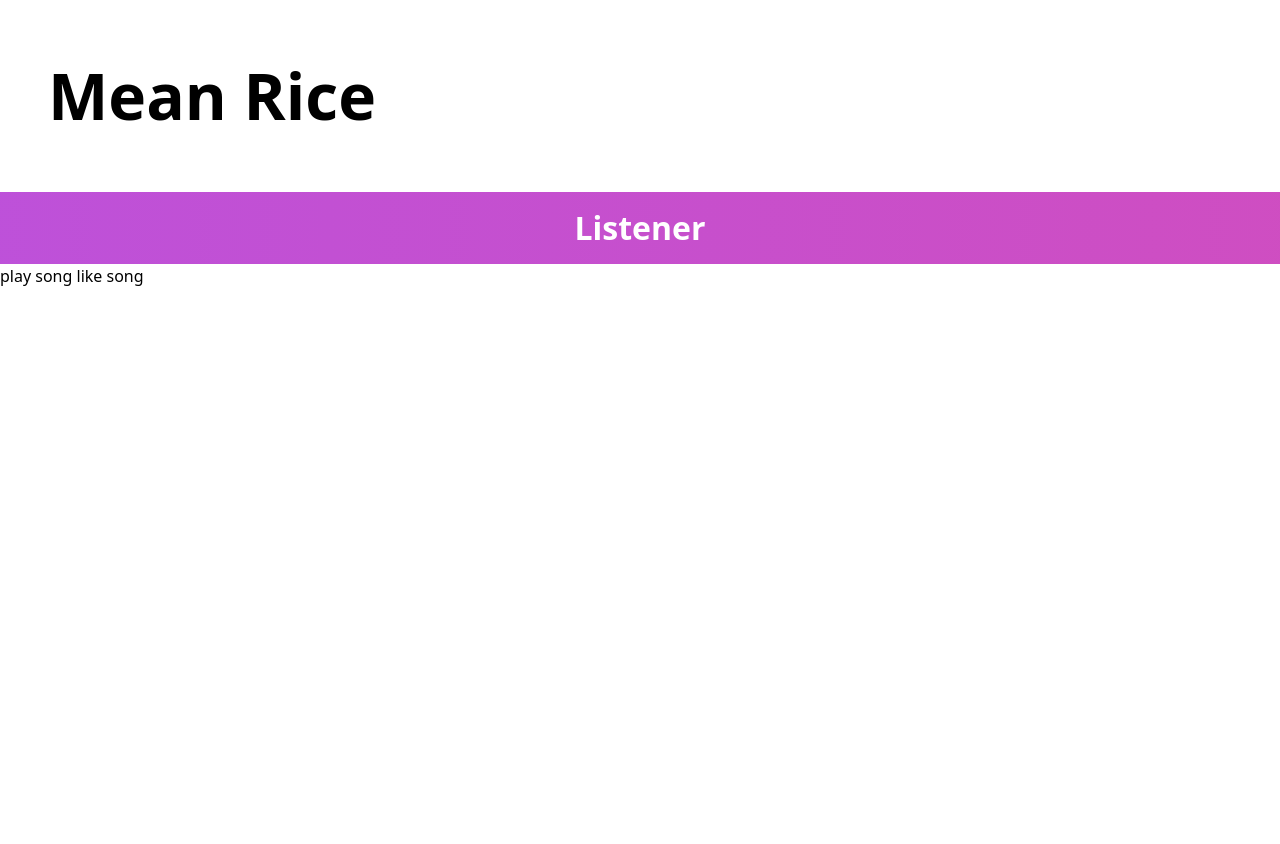
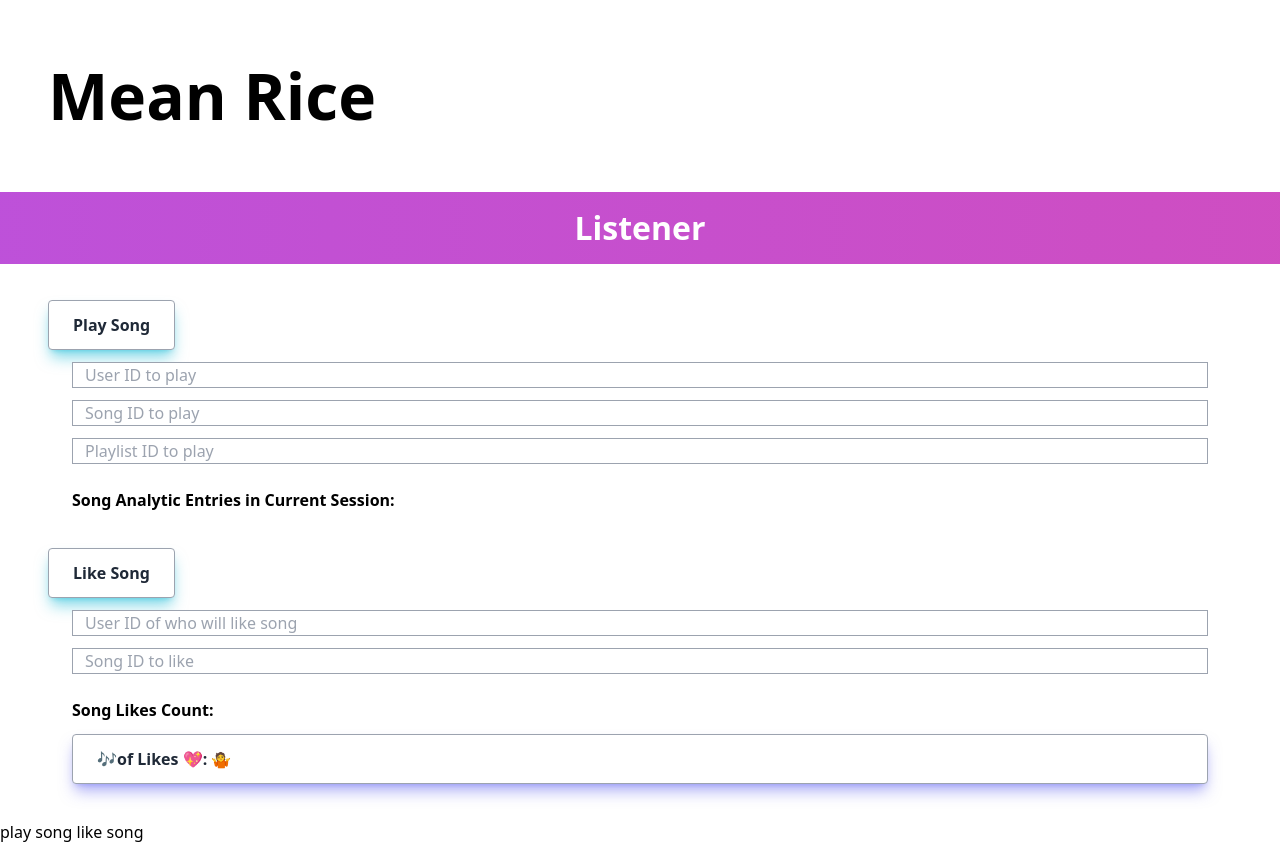
Before and after one commit to J-Rebs/Mean-Rice, a SvelteKit app: page /listener in a window 1280 px wide. Before the commit the page ends 800 px from the top, so only its background shows below. Built offline with nearby package versions, Linux system fonts and the light colour scheme.

Commit message:
updates to artist page

```diff
--- a/src/routes/admin/+page.svelte
+++ b/src/routes/admin/+page.svelte
@@ -35,33 +35,38 @@
 
   let addUserCallCount = 0;
   let userData = {
-        realName: '' ,
-        userType: '' ,
-        mainGenre: '',
-        age: ''
-      };
+    realName: "",
+    userType: "",
+    mainGenre: "",
+    age: "",
+  };
   async function addUser() {
     // axios format call src: https://rapidapi.com/guides/call-apis-svelte-axios, https://axios-http.com/docs/api_intro, https://masteringjs.io/tutorials/axios/delete
     userData.realName = String(userData.realName);
     userData.userType = String(userData.userType);
     userData.mainGenre = String(userData.mainGenre);
     userData.age = String(userData.age);
-    console.log("arguments recieved into add user are:", userData.realName, userData.userType, userData.mainGenre, userData.age);
+    console.log(
+      "arguments recieved into add user are:",
+      userData.realName,
+      userData.userType,
+      userData.mainGenre,
+      userData.age
+    );
     let error = null;
     try {
-
       const res = await axios.post(
         `https://music-tonic.herokuapp.com/client1-rest/createUser?realname=${userData.realName}&usertype=${userData.userType}&maingenre=${userData.mainGenre}&age=${userData.age}`
       );
       addUserCallCount += 1;
-      let addedUser = res.data
+      let addedUser = res.data;
       console.log("added user is:", addedUser);
       return addedUser;
     } catch (e) {
       error = e;
       addUserCallCount += 1;
       alert("Adding a user ran into an error");
-      console.log("error in adding user",error);
+      console.log("error in adding user", error);
       return null;
     }
   }
@@ -71,26 +76,28 @@
   async function deleteUser() {
     let error = null;
     try {
-
       const res = await axios.delete(
         `https://music-tonic.herokuapp.com/client1-rest/deleteUser?id=${deleteId}`
       );
       deleteUserCallCount += 1;
-      let deletedUser = res.data
+      let deletedUser = res.data;
       console.log("deleted user is:", deletedUser);
       return deletedUser;
     } catch (e) {
       error = e;
       deleteUserCallCount += 1;
       alert("Deleting a user ran into an error");
-      console.log("error in deleting user",error);
+      console.log("error in deleting user", error);
       return null;
     }
-
   }
 </script>
 
-<h1 class="text-lg w-screen text-center mx-auto font-bold bg-gradient-to-r from-sky-500 to-indigo-500 background-animate py-2 text-white">Admin</h1>
+<h1
+  class="text-lg w-screen text-center mx-auto font-bold bg-gradient-to-r from-sky-500 to-indigo-500 background-animate py-2 text-white"
+>
+  Admin
+</h1>
 <div class="px-4 py-4 auto-cols-auto">
   <!--User List Block---------------------------------------------------------------------------------------------------->
   <div class="px-4 py-4">
@@ -119,10 +126,30 @@
     <div class="px-4 py-2">
       <div class="grid item-center gap-2">
         <!--Input approach: https://svelte.dev/repl/text-inputs?version=3.53.1-->
-        <input class="border border-gray-400 indent-2" placeholder="Real Name" type="text" bind:value={userData.realName} />
-        <input class="border border-gray-400 indent-2" placeholder="User Type" type="text" bind:value={userData.userType} />
-        <input class="border border-gray-400 indent-2" placeholder="Main Genre" type="text" bind:value={userData.mainGenre} />
-        <input class="border border-gray-400 indent-2" placeholder="Age" type="text" bind:value={userData.age}/>
+        <input
+          class="border border-gray-400 indent-2"
+          placeholder="Real Name"
+          type="text"
+          bind:value={userData.realName}
+        />
+        <input
+          class="border border-gray-400 indent-2"
+          placeholder="User Type"
+          type="text"
+          bind:value={userData.userType}
+        />
+        <input
+          class="border border-gray-400 indent-2"
+          placeholder="Main Genre"
+          type="text"
+          bind:value={userData.mainGenre}
+        />
+        <input
+          class="border border-gray-400 indent-2"
+          placeholder="Age"
+          type="text"
+          bind:value={userData.age}
+        />
       </div>
     </div>
   </div>
@@ -131,7 +158,12 @@
     <SvelteButton buttonItem="Delete User" action={deleteUser} />
     <div class="px-4 py-2">
       <form class="grid item-center">
-        <input class="border border-gray-400 indent-2" placeholder="User ID to Delete" type="text" bind:value={deleteId}/>
+        <input
+          class="border border-gray-400 indent-2"
+          placeholder="User ID to Delete"
+          type="text"
+          bind:value={deleteId}
+        />
       </form>
     </div>
   </div>
--- a/src/routes/listener/+page.svelte
+++ b/src/routes/listener/+page.svelte
@@ -1,5 +1,144 @@
-<h1 class="text-lg w-screen text-center mx-auto font-bold bg-gradient-to-r from-purple-500 to-pink-500 background-animate py-2 text-white">Listener</h1>
+<script lang="ts">
+  import SvelteButton from "$lib/SvelteButton.svelte";
+  import axios from "axios";
+  /**
+   *
+   * play song
+   *
+   */
+  let userId: string, songId: string, playlistId: string;
+  let playSongCallCount = 0;
+  let analytics=[];
+  async function playSong() {
+    let error = null;
+    try {
+      const res = await axios.post(
+        `https://music-tonic.herokuapp.com/client1-rest/playsong?userid=${userId}&songid=${songId}&playlistid=${playlistId}`
+      );
+      playSongCallCount += 1;
+      let analyticsEntry = res.data;
+      analytics.push(analyticsEntry);
+      console.log("analytics returned from playing song:", analyticsEntry);
+      return analyticsEntry;
+    } catch (e) {
+      error = e;
+      playSongCallCount += 1;
+      alert("playing a song ran into an error");
+      console.log("error in playing song", error);
+      return null;
+    }
+  }
 
+   /**
+   *
+   * like song
+   *
+   */
+let userIdLikeSong: string, songIdLikeSong: string;
+  let likeSongCallCount = 0;
+  let songLikesCount = "🤷";
+  async function likeSong() {
+    let error = null;
+    try {
+      const res = await axios.put(
+        `https://music-tonic.herokuapp.com/client1-rest/likeSong?userid=${userIdLikeSong}&songid=${songIdLikeSong}`
+      );
+      likeSongCallCount += 1;
+      songLikesCount = res.data;
+      console.log("like song is a success, current count of total song likes is:", songLikesCount);
+      return songLikesCount;
+    } catch (e) {
+      error = e;
+      likeSongCallCount += 1;
+      alert("liking a song ran into an error");
+      console.log("error in liking song", error);
+      return null;
+    }
+  }
+</script>
+
+<h1
+  class="text-lg w-screen text-center mx-auto font-bold bg-gradient-to-r from-purple-500 to-pink-500 background-animate py-2 text-white"
+>
+  Listener
+</h1>
+<div class="px-4 py-4 auto-cols-auto">
+  <!--Play Song Block---------------------------------------------------------------------------------------------------->
+  <div class="px-4 py-2">
+    <SvelteButton buttonItem="Play Song" action={playSong} />
+    <div class="px-4 py-2">
+      <div class="grid item-center gap-2">
+        <input
+          class="border border-gray-400 indent-2"
+          placeholder="User ID to play"
+          type="text"
+          bind:value={userId}
+        />
+        <input
+          class="border border-gray-400 indent-2"
+          placeholder="Song ID to play"
+          type="text"
+          bind:value={songId}
+        />
+        <input
+          class="border border-gray-400 indent-2"
+          placeholder="Playlist ID to play"
+          type="text"
+          bind:value={playlistId}
+        />
+      </div>
+    </div>
+    <p class="font-bold px-4 py-2">Song Analytic Entries in Current Session:</p>
+    {#key playSongCallCount}
+    <div class="grid auto-cols-auto auto-rows-auto gap-4 px-4">
+      <!--each block src: https://svelte.dev/tutorial/each-blocks-->
+      {#each analytics as { id, timestamp }}
+        <div
+          class="grid md:grid-cols-5 transition ease-in-out delay-10 hover:-translate-y-1 hover:scale-102 duration-300 bg-white hover:bg-gray-100 text-gray-800 font-semibold py-2 px-4 border border-gray-400 rounded shadow shadow-lg shadow-indigo-500/50"
+        >
+          <div>
+            id: {id} timestamp:{timestamp}
+          </div>
+        </div>
+      {/each}
+    </div>
+  {/key}
+  </div>
+    <!--Like Song Block---------------------------------------------------------------------------------------------------->
+  <div class="px-4 py-2">
+    <SvelteButton buttonItem="Like Song" action={likeSong} />
+    <div class="px-4 py-2">
+      <div class="grid item-center gap-2">
+        <input
+          class="border border-gray-400 indent-2"
+          placeholder="User ID of who will like song"
+          type="text"
+          bind:value={userIdLikeSong}
+        />
+        <input
+          class="border border-gray-400 indent-2"
+          placeholder="Song ID to like"
+          type="text"
+          bind:value={songIdLikeSong}
+        />
+      </div>
+    </div>
+    <p class="font-bold px-4 py-2">Song Likes Count:</p>
+    {#key likeSongCallCount}
+    <div class="grid auto-cols-auto auto-rows-auto gap-4 px-4">
+      <!--each block src: https://svelte.dev/tutorial/each-blocks-->
+        <div
+          class="grid md:grid-cols-5 transition ease-in-out delay-10 hover:-translate-y-1 hover:scale-102 duration-300 bg-white hover:bg-gray-100 text-gray-800 font-semibold py-2 px-4 border border-gray-400 rounded shadow shadow-lg shadow-indigo-500/50"
+        >
+          <div>
+            🎶of Likes 💖: {songLikesCount}
+          </div>
+        </div>
+    </div>
+  {/key}
+  </div>
+
+</div>
 
 <button>play song</button>
 <button>like song</button>
```
